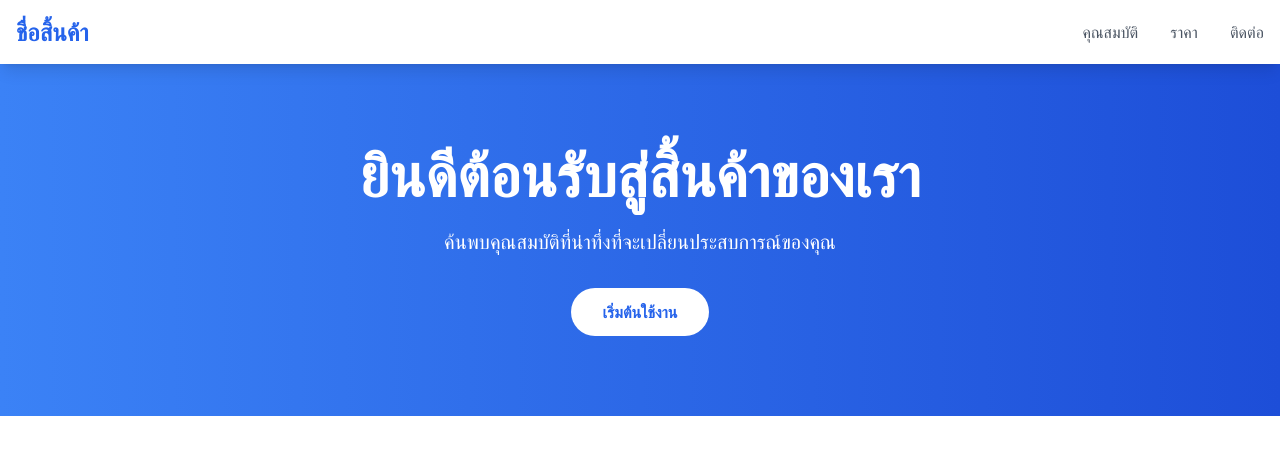
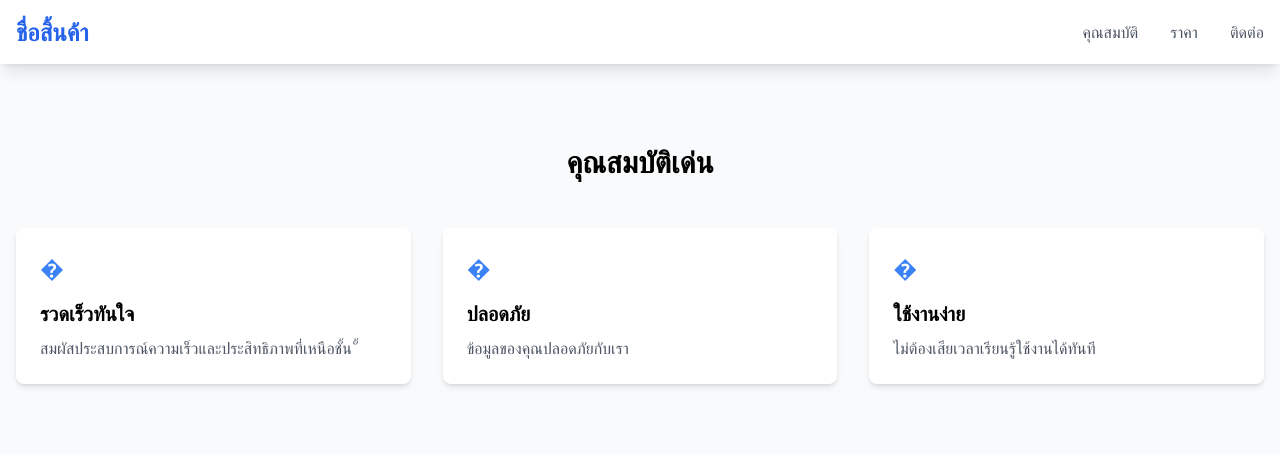
Before and after one commit to Thanapotn/product-landing-page, a plain HTML site: page index.html in a window 1280 px wide. Drawn offline with nearby package versions, Linux system fonts and the light colour scheme.

Commit message:
เพิ่มส่วนแสดงคุณสมบัติพร้อมการ์ด

```diff
--- a/index.html
+++ b/index.html
@@ -23,22 +23,32 @@
            </header>
 
            <main class="pt-16">
-            <section class="bg-gradient-to-r from-blue-500 to-blue-700 text-white py-20">
-            <div class="container mx-auto px-4">
-            <div class="flex flex-col items-center text-center">
-            <h1 class="text-4xl md:text-6xl font-bold mb-6">
-            ยินดีต้อนรับสู่สิ้นค้าของเรา
-            </h1>
-            <p class="text-xl mb-8 max-w-2xl">
-            ค้นพบคุณสมบัติที่น่าทึ่งที่จะเปลี่ยนประสบการณ์ของคุณ
-            </p>
-            <button class="bg-white text-blue-600 px-8 py-3 rounded-full font-semibold hover:bg-blue-50 tra
-           nsition-colors">
-            เริ่มต้นใช้งาน
-            </button>
-            </div>
-            </div>
-            </section>
+            <section id="features" class="py-20 bg-gray-50">
+                <div class="container mx-auto px-4">
+                <h2 class="text-3xl font-bold text-center mb-12">คุณสมบัติเด่น</h2>
+                <div class="grid grid-cols-1 md:grid-cols-3 gap-8">
+                <!-- คุณสมบัติที่ 1 -->
+                <div class="bg-white p-6 rounded-lg shadow-md">
+                <div class="text-blue-500 text-2xl mb-4">�</div>
+                <h3 class="font-bold text-xl mb-2">รวดเร็วทันใจ</h3>
+                <p class="text-gray-600">สมผัสประสบการณ์ความเร็วและประสิทธิภาพที่เหนือชั้น
+               ั้ </p>
+                </div>
+                <!-- คุณสมบัติที่ 2 -->
+                <div class="bg-white p-6 rounded-lg shadow-md">
+                <div class="text-blue-500 text-2xl mb-4">�</div>
+                <h3 class="font-bold text-xl mb-2">ปลอดภัย</h3>
+                <p class="text-gray-600">ข้อมูลของคุณปลอดภัยกับเรา</p>
+                </div>
+                <!-- คุณสมบัติที่ 3 -->
+                <div class="bg-white p-6 rounded-lg shadow-md">
+                <div class="text-blue-500 text-2xl mb-4">�</div>
+                <h3 class="font-bold text-xl mb-2">ใช้งานง่าย </h3>
+                <p class="text-gray-600">ไม่ต้องเสียเวลาเรียนรู้ใช้งานได้ทันที </p>
+                </div>
+                </div>
+                </div>
+               </section>
            </main>
 
         <footer>
```
